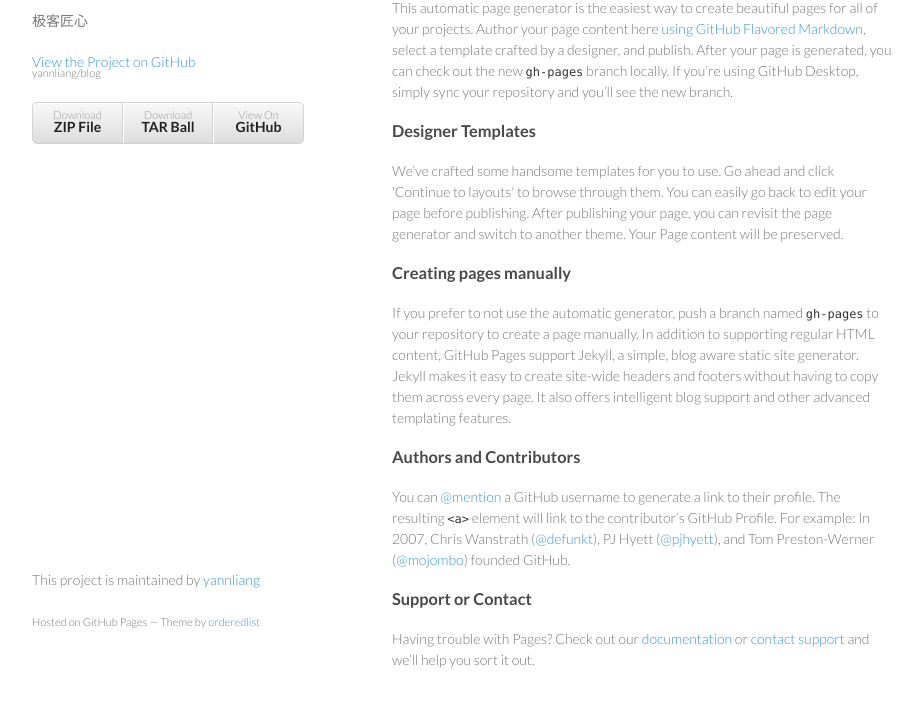
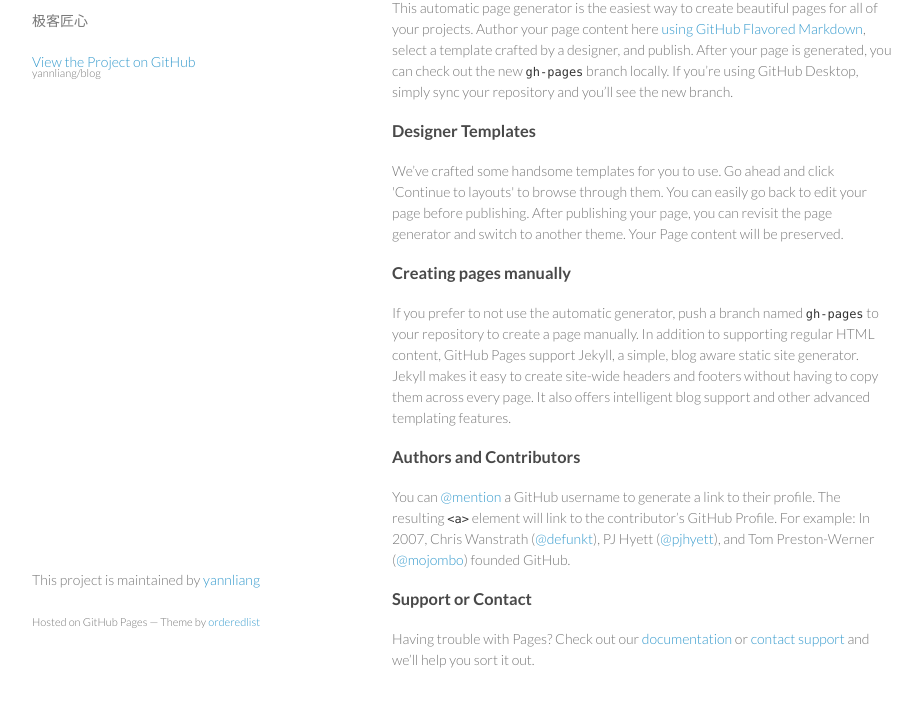
Before and after one commit to yannliang/blog, a plain HTML site: page index.html in a window 1280 px wide. Shown: the part 99-806 px from the top of the page, without its empty margins (178-1100 px from the left). Drawn offline with Linux system fonts and the light colour scheme.

Commit message:
初次修改

```diff
--- a/index.html
+++ b/index.html
@@ -21,11 +21,6 @@
         <p class="view"><a href="https://github.com/yannliang/blog">View the Project on GitHub <small>yannliang/blog</small></a></p>
 
 
-        <ul>
-          <li><a href="https://github.com/yannliang/blog/zipball/master">Download <strong>ZIP File</strong></a></li>
-          <li><a href="https://github.com/yannliang/blog/tarball/master">Download <strong>TAR Ball</strong></a></li>
-          <li><a href="https://github.com/yannliang/blog">View On <strong>GitHub</strong></a></li>
-        </ul>
       </header>
       <section>
         <h3>
```
